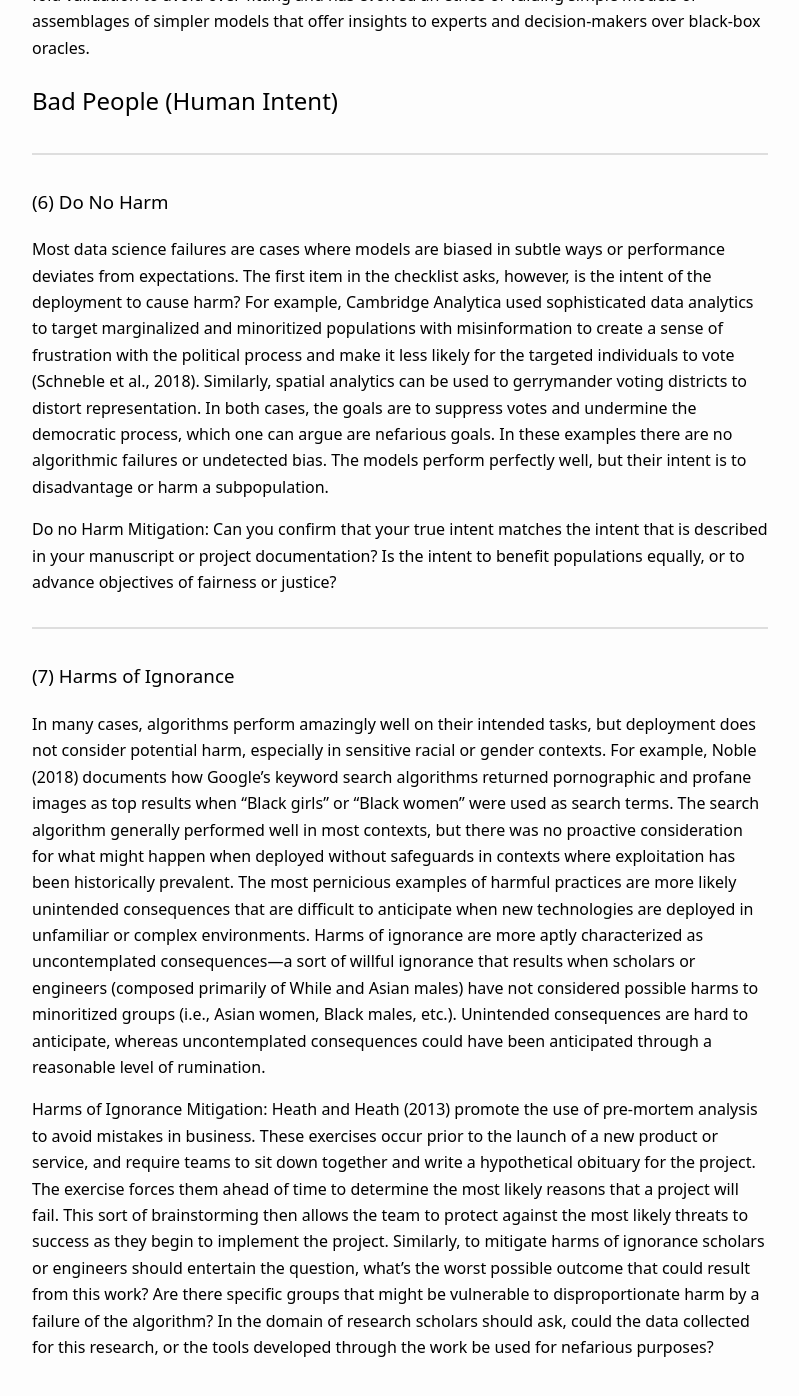
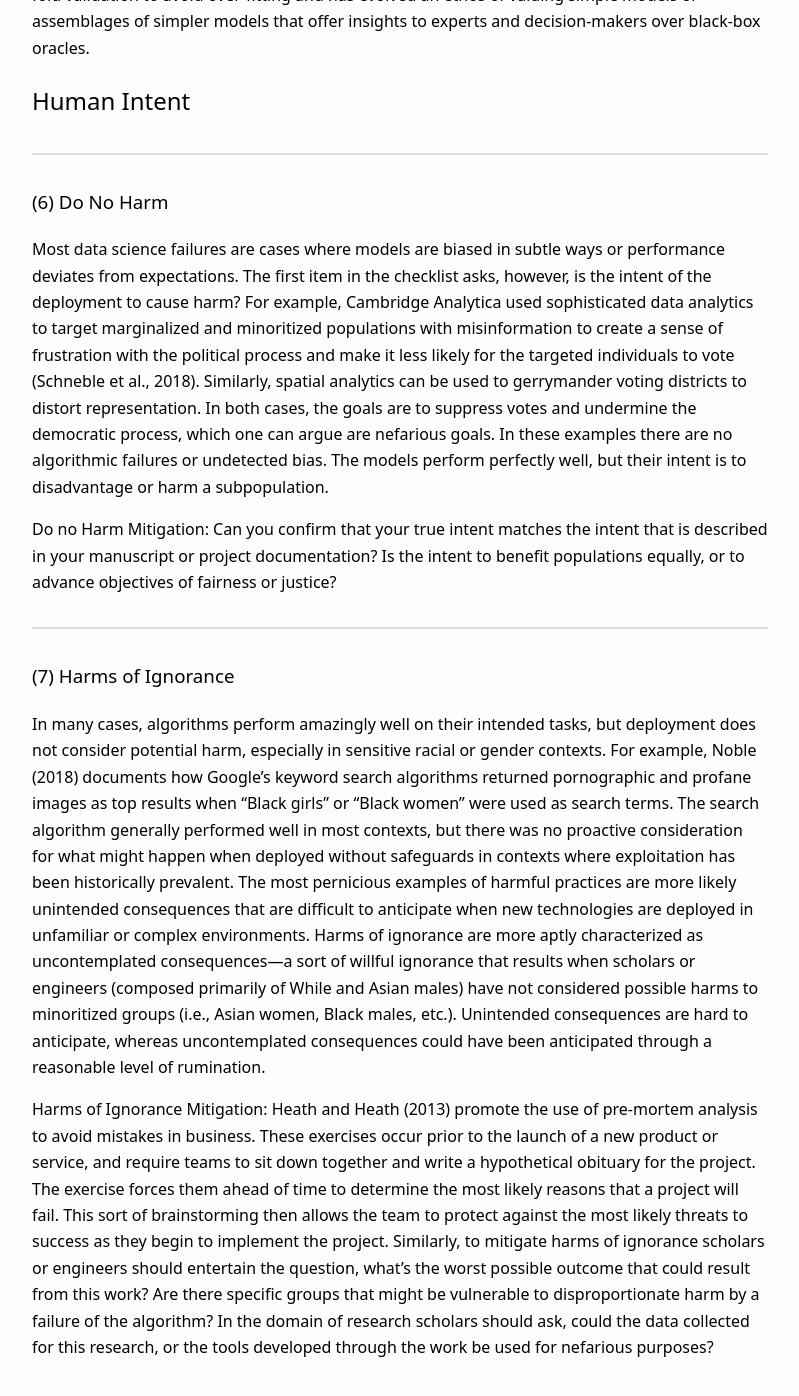
Before and after one commit to lecy/wells-dubois-protocol, a Jekyll site: the page built from index.md, in a window 1280 px wide and 1400 px high, scrolled down 7745 px. Shown: the top 1396 px of the window, without its empty margins (240-1039 px from the left). Built offline with Jekyll 4.4.1, drawn with Linux system fonts in a browser that asks for light colours; some of the changed text lies outside the part shown.

Commit message:
Create index.md

```diff
--- a/index.md
+++ b/index.md
@@ -36,7 +36,7 @@ The Wells-Du Bois protocol is a process by which authors or engineers can assess
 
 Buolamwini and Gebru (2018) identified public harms caused by the deployment of facial recognition software that was calibrated with image databases that consisted of a larger number of light-skinned males than women and people with darker skin tones. As a result, the misclassification rate for darker-skinned female faces (34.7% error rate) was 43 times higher than lighter-skinned males (0.8% error rate). Poor performance that originates from lack of representation in training data disproportionately affects women of color.
 
-Inadequate Data Mitigation: Representative data in most cases, but minoritized and marginalized groups, might need to be over-represented in some instances to achieve necessary sample sizes for neutral algorithms. Authors that use predictive algorithms can demonstrate harm-reduction strategies by (1) reporting sample sizes and descriptive statistics in training datasets separated out by socially constructed group identities like race or gender, and (2) reporting performance by  in this way will help to demonstrate that algorithm performance is consistent across groups. More nuanced treatments would also include considerations of intersectionality—interactions of subgroup status like race and gender—since the lived experiences of individuals in these populations are shaped by the combined effects of these and other socially constructed identities.
+**Inadequate Data Mitigation**: Representative data in most cases, but minoritized and marginalized groups, might need to be over-represented in some instances to achieve necessary sample sizes for neutral algorithms. Authors that use predictive algorithms can demonstrate harm-reduction strategies by (1) reporting sample sizes and descriptive statistics in training datasets separated out by socially constructed group identities like race or gender, and (2) reporting performance by  in this way will help to demonstrate that algorithm performance is consistent across groups. More nuanced treatments would also include considerations of intersectionality—interactions of subgroup status like race and gender—since the lived experiences of individuals in these populations are shaped by the combined effects of these and other socially constructed identities.
 
 ------------
 
@@ -52,13 +52,13 @@ In a more subtle example, the over-policing of Black neighborhoods will result i
 
 The challenge is that arrest data accurately captures the number of arrests made by police, but it will over-represent the latent criminality of Black people because of the legacy of discrimination in the US criminal justice system. Thus, it both accurately represents the phenomenon of arrest but is biased in estimating the likelihood a Black defendant will commit a future crime or act of violence. Thus, it will generate tendentious predictive models that perform poorly when measured against objective reality.
 
-Tendentious Data Mitigation: Disclose whether outcomes used in a training dataset are socially constructed latent constructs (i.e., intelligence, status, effectiveness, performance) that will reflect subjective human judgements or consist of administrative or archival data produced by human actors. For example, typing speed is a fairly objective and robust performance measure, but anything subjective like teacher evaluations will be prone to human bias.
+**Tendentious Data Mitigation**: Disclose whether outcomes used in a training dataset are socially constructed latent constructs (i.e., intelligence, status, effectiveness, performance) that will reflect subjective human judgements or consist of administrative or archival data produced by human actors. For example, typing speed is a fairly objective and robust performance measure, but anything subjective like teacher evaluations will be prone to human bias.
 
 It is usually not possible to fix the data. Once bias gets baked into the data, it reflects the realities of the world and models can only be fit to the subjective interpretations (human tendencies) that are present in the data. Awareness and disclosure of the issue is a starting point. Better, less subjective data is a more durable longer-term solution, but that requires time and resources needed to create calibrated outcomes (e.g., technical assessments for job candidates instead of only resumes).
 
 Some bias-mitigation strategies might also be possible. In the policing case, for example, train the models using subsets of crimes that are more objective in nature like armed robberies. Compare those models to similar ones trained on crimes that are more subjective in nature, like traffic stops. That may help to quantify the amount of bias in the model. Predictions made from the models could then be corrected by reducing risk scores from that category of race by the level of bias estimated from the differences observed in risk associated with subjective versus objective outcomes. These techniques are commonly called “instrumental variables” in econometrics and are imperfect solutions. But beyond simply identifying and disclosing the problem while waiting for better data, they are one feasible approach to some level of bias mitigation.
 
-## Bad Algorithms (Algorithmic Bias)
+## Algorithmic Bias
 
 ------------
 
@@ -74,7 +74,7 @@ How pernicious is the problem? Some recent studies have shown how powerful machi
 
 These examples demonstrate how much information is unintentionally encoded in data. Amazon did not anticipate that gender would permeate all aspects of a candidate’s resume. Bansal and Banerjee’s teams were not designing medical imaging techniques that optimize detection of gender or race. They simply used archives of eye images or X-rays to demonstrate how powerful machine learning algorithms have become at detecting patterns that are invisible to experts. The lesson they demonstrate is that it is an unrealistic assumption that algorithms are not making predictions based on protected classes simply because variables like race, gender, or disability status are not explicitly present in models. Identity proxies are ubiquitous.
 
-Harms of Identity Proxy Mitigation: Instead of dropping a category like race from the model, assuming it solves the problem, test for the presence of identity proxies. Make race the dependent variable in the model while retaining the other covariates. If you can accurately predict race or another protected class with the remaining covariates in your model, identity proxies are present. Using predictive models when identity proxies are present violates the spirit of protections afforded to historically disadvantaged classes. When relevant to the research, report whether identity proxies can be detected in the data.
+**Harms of Identity Proxy Mitigation**: Instead of dropping a category like race from the model, assuming it solves the problem, test for the presence of identity proxies. Make race the dependent variable in the model while retaining the other covariates. If you can accurately predict race or another protected class with the remaining covariates in your model, identity proxies are present. Using predictive models when identity proxies are present violates the spirit of protections afforded to historically disadvantaged classes. When relevant to the research, report whether identity proxies can be detected in the data.
 
 ------------
 
@@ -87,7 +87,7 @@ The extent of this problem was only recently uncovered. In 2016 ProPublica condu
 
 ProPublica’s in-depth investigative reporting served as a lightning rod of sorts for machine learning scholars with expertise in algorithmic fairness, catalyzing a flurry of studies on the topic and an important breakthrough. The fact that the COMPAS algorithm was generating risk scores that were inconsistent across race was not a bug in their specific machine learning algorithm, but a feature of all machine learning models. Chouldechova (2017) and Pleiss et al. (2017) were able to prove that it is mathematically impossible to build machine learning models that perform consistently across subgroups in the data when baseline rates of the outcome differ by subgroup. In other words, the issue was not a poorly specified model in inadequate data inputs. Rather, it is a fundamental feature of machine learning models when baseline rates of the outcome vary by subgroups within the data. These examples of racialized bias are just one example of a larger conversation within the data science and ML ethics community surrounding persistent public value failures surrounding machine learning applications in the public domain (Monroe-White & Marshall, 2019).
 
-Harms of Subpopulation Difference Mitigation: There is no easy fix to the problem of machine learning models that perform differently for each subpopulation within the data. Mathematical proofs have shown that it is impossible to fix the issue using a different model specification or better data. Mitigation is less about solving the issue and more about recognizing the issue before you build or deploy your algorithm.
+**Harms of Subpopulation Difference Mitigation**: There is no easy fix to the problem of machine learning models that perform differently for each subpopulation within the data. Mathematical proofs have shown that it is impossible to fix the issue using a different model specification or better data. Mitigation is less about solving the issue and more about recognizing the issue before you build or deploy your algorithm.
 
 COMPAS failed because the algorithm designers defined fairness by calibrating risk scores using false positives alone (Angwin, et al., 2016). The risk scores produced by the models did in fact accurately predict whether an individual was likely to be re-arrested after release, regardless of race. But performance varied wildly on the other criteria–false negatives, whether an individual remained locked up when they were unlikely to commit a future crime. The algorithm deemed blacks much riskier than was supported by the data, so risk scores were much higher than they should have been. This result in a scenario where if you put inmates into risk categories, within each category white inmates were given lower risk scores and were much more likely to receive parole than Black inmates that had a similar likelihood of recidivism.
 
@@ -102,9 +102,9 @@ Mitigation starts with awareness or the issues that arise when subgroups have di
 
 Models become misfits when they are optimized by minimizing the wrong type of error or preferencing the wrong outcome. Minimizing model error instead of maximizing model benefit. One of the lessons from the field of machine learning is that less accurate models are generally more useful. This relationship arises because of two model features: (1) model accuracy can be improved by overfitting data and (2) the most powerful machine learning models (e.g., neural networks) generate highly accurate results that no one understands and consequently are harder to translate into practice.
 
-Harms of Misfit Models Mitigation: The ML community has developed many practices like cross-fold validation to avoid over-fitting and has evolved an ethos of valuing simple models or assemblages of simpler models that offer insights to experts and decision-makers over black-box oracles.
+**Harms of Misfit Models Mitigation**: The ML community has developed many practices like cross-fold validation to avoid over-fitting and has evolved an ethos of valuing simple models or assemblages of simpler models that offer insights to experts and decision-makers over black-box oracles.
 
-## Bad People (Human Intent)
+## Human Intent
 
 ------------
 
@@ -112,7 +112,7 @@ Harms of Misfit Models Mitigation: The ML community has developed many practices
 
 Most data science failures are cases where models are biased in subtle ways or performance deviates from expectations. The first item in the checklist asks, however, is the intent of the deployment to cause harm? For example, Cambridge Analytica used sophisticated data analytics to target marginalized and minoritized populations with misinformation to create a sense of frustration with the political process and make it less likely for the targeted individuals to vote (Schneble et al., 2018). Similarly, spatial analytics can be used to gerrymander voting districts to distort representation. In both cases, the goals are to suppress votes and undermine the democratic process, which one can argue are nefarious goals. In these examples there are no algorithmic failures or undetected bias. The models perform perfectly well, but their intent is to disadvantage or harm a subpopulation.
 
-Do no Harm Mitigation: Can you confirm that your true intent matches the intent that is described in your manuscript or project documentation? Is the intent to benefit populations equally, or to advance objectives of fairness or justice?
+**Do no Harm Mitigation**: Can you confirm that your true intent matches the intent that is described in your manuscript or project documentation? Is the intent to benefit populations equally, or to advance objectives of fairness or justice?
 
 ------------
 
@@ -120,4 +120,4 @@ Do no Harm Mitigation: Can you confirm that your true intent matches the intent
 
 In many cases, algorithms perform amazingly well on their intended tasks, but deployment does not consider potential harm, especially in sensitive racial or gender contexts. For example, Noble (2018) documents how Google’s keyword search algorithms returned pornographic and profane images as top results when “Black girls” or “Black women” were used as search terms. The search algorithm generally performed well in most contexts, but there was no proactive consideration for what might happen when deployed without safeguards in contexts where exploitation has been historically prevalent. The most pernicious examples of harmful practices are more likely unintended consequences that are difficult to anticipate when new technologies are deployed in unfamiliar or complex environments. Harms of ignorance are more aptly characterized as uncontemplated consequences—a sort of willful ignorance that results when scholars or engineers (composed primarily of While and Asian males) have not considered possible harms to minoritized groups (i.e., Asian women, Black males, etc.). Unintended consequences are hard to anticipate, whereas uncontemplated consequences could have been anticipated through a reasonable level of rumination.
 
-Harms of Ignorance Mitigation: Heath and Heath (2013) promote the use of pre-mortem analysis to avoid mistakes in business. These exercises occur prior to the launch of a new product or service, and require teams to sit down together and write a hypothetical obituary for the project. The exercise forces them ahead of time to determine the most likely reasons that a project will fail. This sort of brainstorming then allows the team to protect against the most likely threats to success as they begin to implement the project. Similarly, to mitigate harms of ignorance scholars or engineers should entertain the question, what’s the worst possible outcome that could result from this work? Are there specific groups that might be vulnerable to disproportionate harm by a failure of the algorithm? In the domain of research scholars should ask, could the data collected for this research, or the tools developed through the work be used for nefarious purposes?
+**Harms of Ignorance Mitigation**: Heath and Heath (2013) promote the use of pre-mortem analysis to avoid mistakes in business. These exercises occur prior to the launch of a new product or service, and require teams to sit down together and write a hypothetical obituary for the project. The exercise forces them ahead of time to determine the most likely reasons that a project will fail. This sort of brainstorming then allows the team to protect against the most likely threats to success as they begin to implement the project. Similarly, to mitigate harms of ignorance scholars or engineers should entertain the question, what’s the worst possible outcome that could result from this work? Are there specific groups that might be vulnerable to disproportionate harm by a failure of the algorithm? In the domain of research scholars should ask, could the data collected for this research, or the tools developed through the work be used for nefarious purposes?
```
